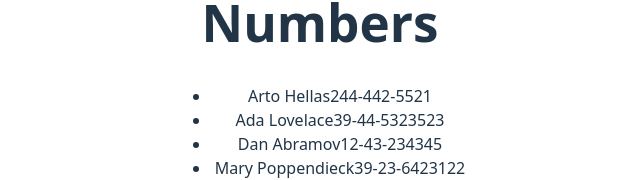
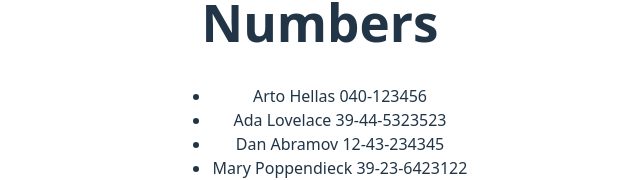
Before and after one commit to Drosha-dev/phonebook, a React (Vite) app: page / in a window 1280 px wide. Shown: the part 480-660 px from the top of the page, without its empty margins (320-960 px from the left). Built offline with nearby package versions, Linux system fonts and the light colour scheme; data requests are answered from the project's data file.

Commit message:
moving to db.json added useeffect

```diff
--- a/components/PersonList.jsx
+++ b/components/PersonList.jsx
@@ -7,7 +7,7 @@
         <ul>
 
           {
-            persons.filter(p => p.name.toLowerCase().includes(search) || search == '').map(p => <li key={p.id}>{p.name}{p.phoneNumber}</li>)
+            persons.filter(p => p.name.toLowerCase().includes(search) || search == '').map(p => <li key={p.id}>{p.name} {p.number}</li>)
           }
 
         </ul>
--- a/src/App.jsx
+++ b/src/App.jsx
@@ -1,35 +1,23 @@
-import { useState } from 'react'
+import { useState,useEffect } from 'react'
 import './App.css'
 import Filter from '../components/Filter'
 import AddPersonForm from '../components/addPersonForm'
 import PersonList from '../components/PersonList'
+import phoneService from './services/phonebook'
 
 const App = () => {
 
-  const [persons, setPersons] = useState([
-    {
-      name: 'Arto Hellas',
-      phoneNumber: '244-442-5521',
-      id: 1
-    },
-    { name: 'Ada Lovelace',
-      phoneNumber: '39-44-5323523',
-      id: 2
-    },
-    { name: 'Dan Abramov',
-      phoneNumber: '12-43-234345',
-      id: 3
-    },
-    { name: 'Mary Poppendieck',
-      phoneNumber: '39-23-6423122',
-      id: 4
-    }
-  ])
+  const [persons, setPersons] = useState([])
   const [newName, setNewName] = useState('')
   const [newPhoneNumber, setNewPhoneNumber] = useState('')
   const [searchParam, setSearchParam] = useState('')
 
 
+  useEffect(() => {
+    phoneService.getAll().then(initialPersons => {
+      setPersons(initialPersons)
+    })
+  }, [])
   const handleNameChange = (e) => {
     setNewName(e.target.value);
   }
--- /dev/null
+++ b/src/services/phonebook.js
@@ -0,0 +1,9 @@
+import axios from 'axios'
+const baseUrl = 'http://localhost:3001/persons'
+
+const getAll= () => {
+    const request = axios.get(baseUrl)
+    return request.then(response => response.data)
+}
+
+export default {getAll}
```
